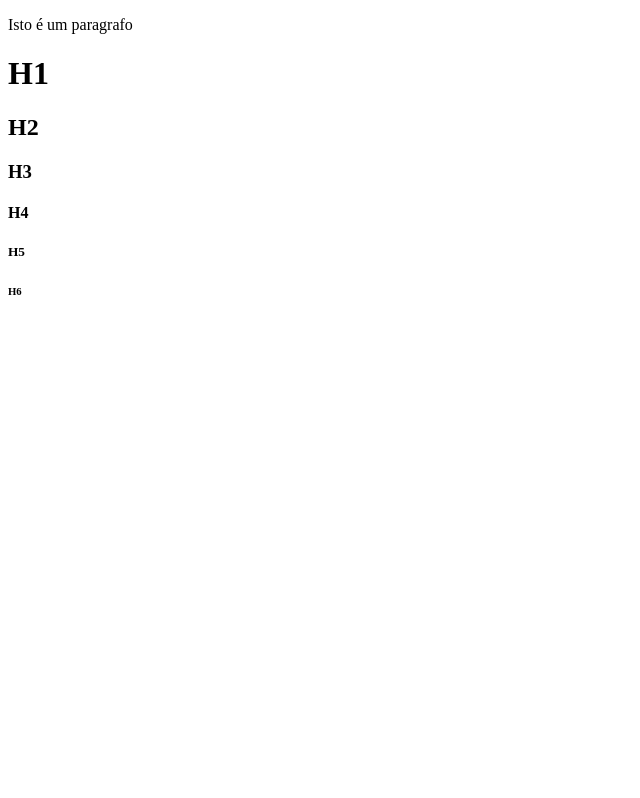
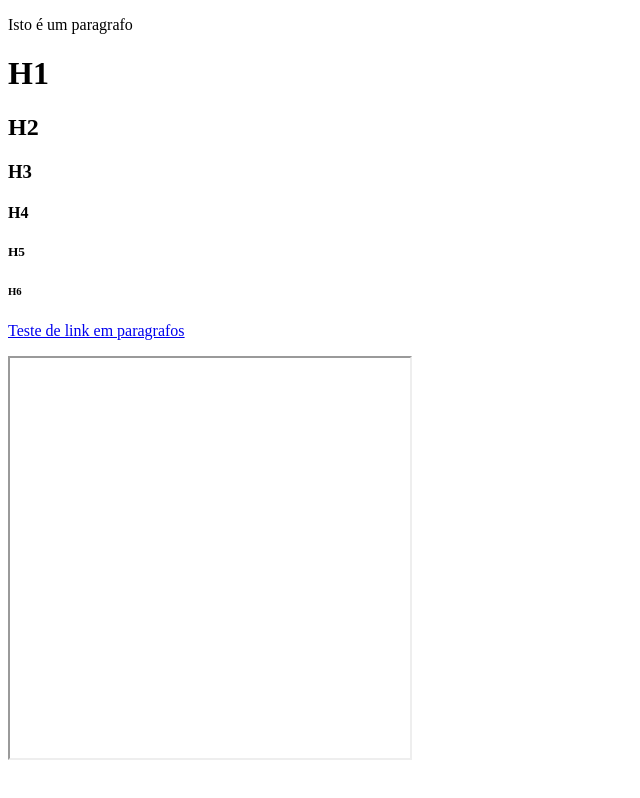
Before and after one commit to AndersonCldev/FaculdadeDescomplica, a plain HTML site: page JavaScriptFaculdade/index.html in a window 1280 px wide. Shown: the whole page, without its empty margins (0-640 px from the left). Drawn offline with Linux system fonts and the light colour scheme.

Commit message:
Update index.html
Nesta outra atualização aprendemos sobre links e sobre como abri um link sem sair da pagina primordial usando o iframe.

```diff
--- a/JavaScriptFaculdade/index.html
+++ b/JavaScriptFaculdade/index.html
@@ -15,6 +15,12 @@
         <h4>H4</h4>
         <h5>H5</h5>
         <h6>H6</h6>
-    <imput type = "text" >
+
+
+        <a href="https://g1.globo.com"target= "google_iframe">
+            <p>Teste de link em paragrafos </p>
+    </a>
+
+    <iframe name= "google_iframe" width="400px"  height="400x"></iframe>
 </body>
 </html>
```
